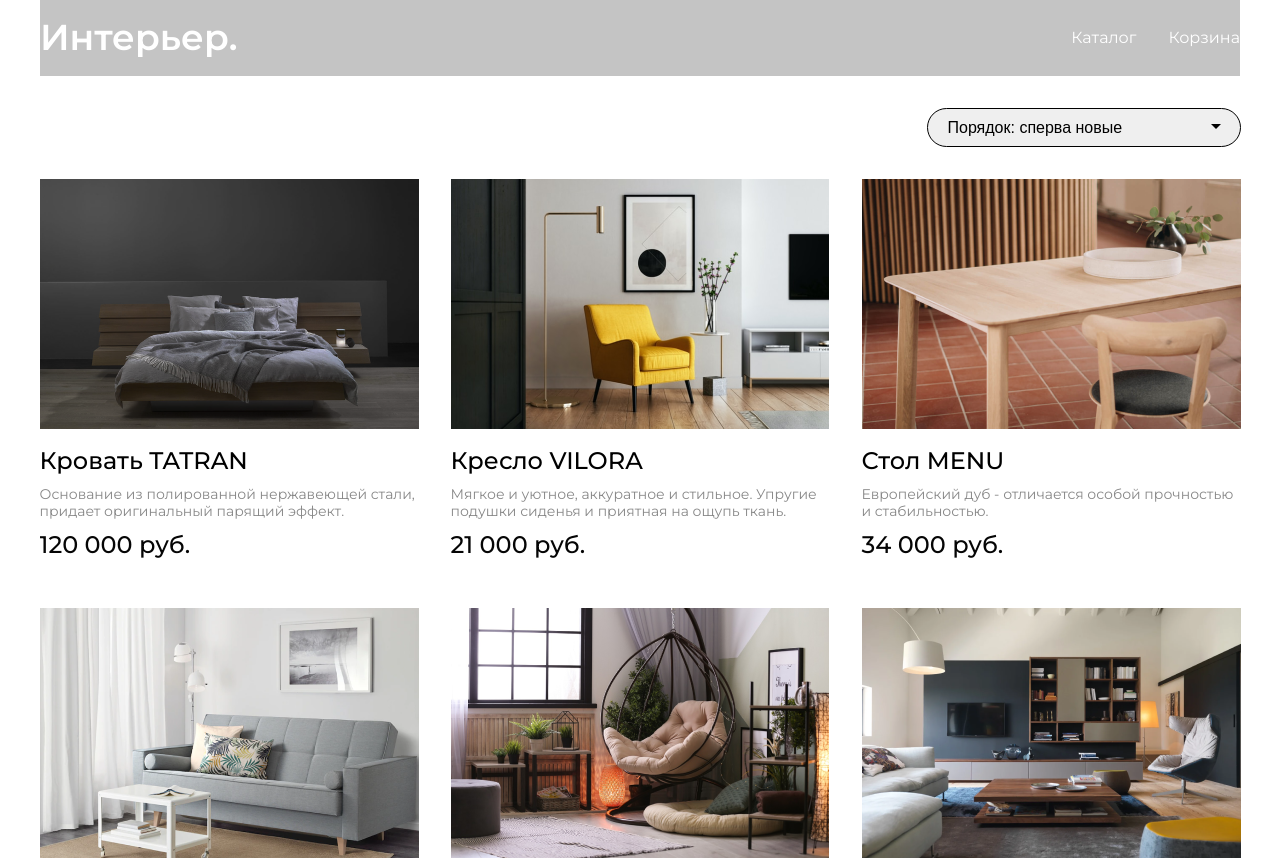
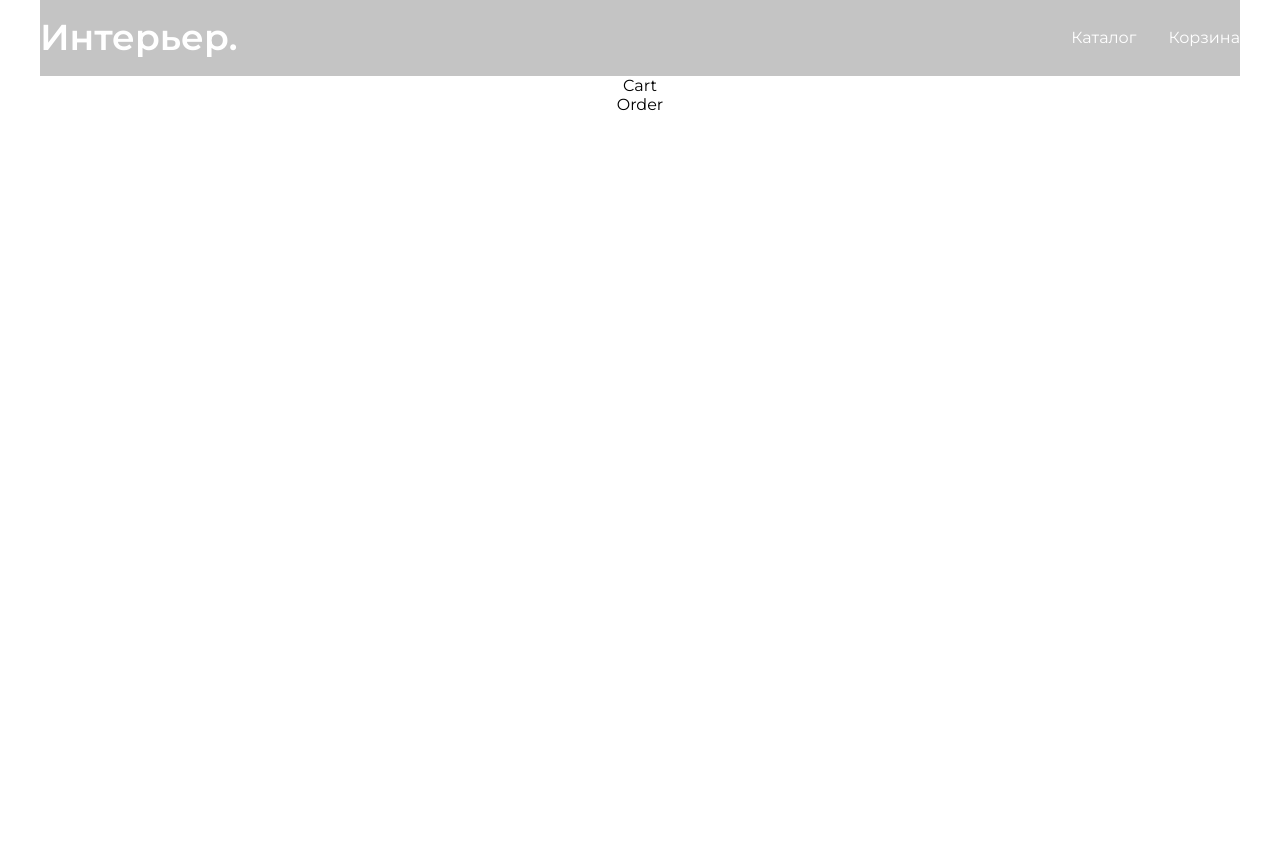
Before and after one commit to bmangust/skypro, a React (Create React App) app: page / in a window 1280 px wide. Shown: the top 860 px of the page. After the commit the page ends 800 px from the top, so only its background shows below. Built offline with nearby package versions, Linux system fonts and the light colour scheme.

Commit message:
add Checkout page

```diff
--- a/src/components/App/App.tsx
+++ b/src/components/App/App.tsx
@@ -1,10 +1,12 @@
 import "./App.scss";
-import Catalog from "pages/Catalog";
+// import Catalog from "pages/Catalog";
+import Cart from "pages/Cart";
 
 function App() {
   return (
     <div className="App">
-      <Catalog />
+      <Cart />
+      {/* <Catalog /> */}
     </div>
   );
 }
--- /dev/null
+++ b/src/pages/Cart/Checkout.scss
@@ -0,0 +1,6 @@
+.checkout {
+  display: grid;
+  grid-template-areas:
+    "cart"
+    "order";
+}
--- /dev/null
+++ b/src/pages/Cart/Checkout.tsx
@@ -0,0 +1,15 @@
+import Layout from "layout/Layout";
+import "./Checkout.scss";
+
+const Cart = () => {
+  return (
+    <Layout>
+      <div className="checkout">
+        <div className="cart">Cart</div>
+        <div className="order">Order</div>
+      </div>
+    </Layout>
+  );
+};
+
+export default Cart;
--- /dev/null
+++ b/src/pages/Cart/index.ts
@@ -0,0 +1 @@
+export { default } from "./Checkout";
```
